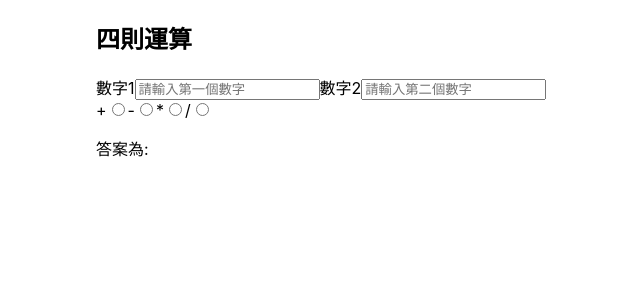
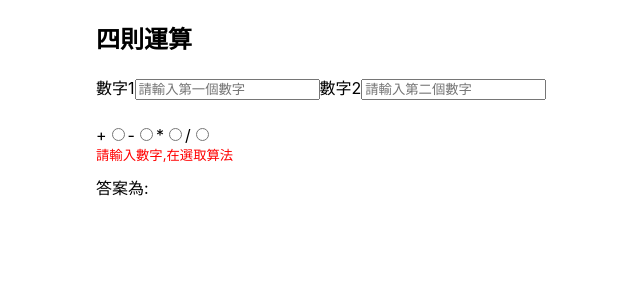
Before and after one commit to TaideLiweb/arithmetic, a React (Create React App) app: page / in a window 1280 px wide. Shown: the top 300 px of the page, without its empty margins (119-759 px from the left). Built offline with nearby package versions, Linux system fonts and the light colour scheme.

Commit message:
add red word verify

```diff
--- a/src/App.css
+++ b/src/App.css
@@ -1,10 +1,21 @@
+p{
+  margin: 0;
+}
 .flexbox{
   display: flex;
+}
+.minheight{
+  height: 40px;
+  margin-top:10px;
 }
 .center{
   max-width: 850px;
   margin: 0 auto;
 }
-.red{
+.redword{
+  font-size: 10pt;
   color:red;
 }
+.mg40{
+  margin-left: 40px;
+}
--- a/src/App.js
+++ b/src/App.js
@@ -13,8 +13,8 @@ function App() {
   const changesecondText = (e) => { setsecondText(e.target.value); };
   const changemethod = (e) => {
     if (firstText === '' || secondText === '') {
-      alert('有欄位未輸入數字');
       e.target.checked = false;
+      setmethod('');
     } else { setmethod(e.target.value); }
   };
   return (
@@ -23,8 +23,10 @@ function App() {
       <Numbers
         changefirstText={changefirstText}
         changesecondText={changesecondText}
+        firstText={firstText}
+        secondText={secondText}
       />
-      <Operator changemethod={changemethod} />
+      <Operator changemethod={changemethod} firstText={firstText} secondText={secondText} />
       <Result firstText={firstText} secondText={secondText} method={method} />
     </div>
   );
--- a/src/component/Numbers.js
+++ b/src/component/Numbers.js
@@ -2,16 +2,19 @@ import React from 'react';
 
 function Numbers(props) {
   const { changefirstText, changesecondText } = props;
+  const { firstText ,secondText, } = props;
   return (
-    <div>
+    <div className="minheight">
       <div className="flexbox">
         <div>
           <span>數字1</span>
           <input placeholder="請輸入第一個數字" onChange={changefirstText} />
+          {!firstText.match('[a-z]') ? null : (<p className="redword mg40">限定數字</p>)}
         </div>
         <div>
           <span>數字2</span>
           <input placeholder="請輸入第二個數字" onChange={changesecondText} />
+          {!secondText.match('[a-z]') ? null : (<p className="redword mg40">限定數字</p>)}
         </div>
       </div>
     </div>
--- a/src/component/Operator.js
+++ b/src/component/Operator.js
@@ -1,8 +1,9 @@
 import React from 'react';
 
 function Operator(props) {
-  const { changemethod } = props;
+  const { changemethod, firstText, secondText } = props;
   return (
+    <div className="minheight">
       <div className="flexbox">
         <div>
           <span>+</span>
@@ -21,6 +22,8 @@ function Operator(props) {
           <input type="radio" value="/" onChange={changemethod} name="method" />
         </div>
       </div>
+      {firstText === '' || secondText === '' ? (<p className="redword">請輸入數字,在選取算法</p>) : null}
+    </div>
   );
 }
 export default Operator;
--- a/src/component/Result.js
+++ b/src/component/Result.js
@@ -17,12 +17,12 @@ function Result(props) {
       result = Math.round(firstText * secondText);
       break;
     case '/':
-      result = Math.round((firstText / secondText) * 1000) / 1000;
+      result = firstText / secondText;
       break;
     default:
   }
   return (
-    <p>
+    <p className="minheight">
       答案為:
       {firstText === '' || secondText === '' || Number.isNaN(Number(result)) ? '' : result}
     </p>
```
Lines whose indentation alone changed are shown as unchanged.
